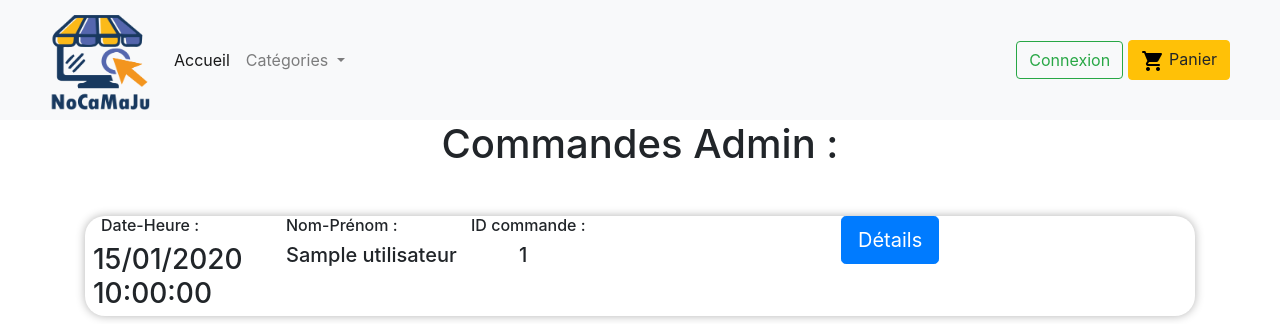
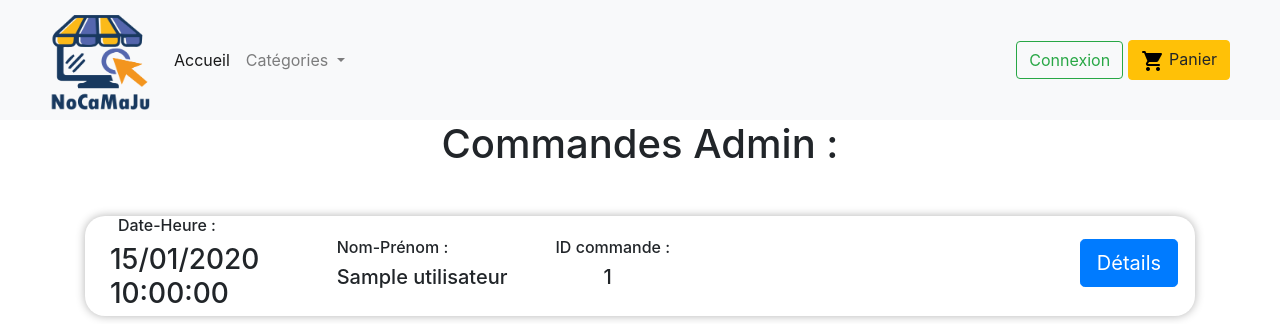
Before and after one commit to Gjuju/SymfonyProject2, a Symfony app: template templates/admin/commandes_admin.html.twig in a window 1280 px wide; the page is wider, and only the part inside the window is pictured. Shown: the top 324 px of that part. Run offline with Twig, Linux system fonts and the light colour scheme; the template is opened without the code that fills it: most values are stand-ins (such as "Sample title", 1, 10 or a date in 2020); some libraries are stand-ins or nearby versions.

Commit message:
commandeAdminTwig design alignement

```diff
--- a/templates/admin/commandes_admin.html.twig
+++ b/templates/admin/commandes_admin.html.twig
@@ -12,7 +12,7 @@
 	{% for commande in commandes %}
 		<div class="container">
 			<div class="card mb-3" style="height: 100px">
-				<div class="row no-gutters">
+				<div class="row no-gutters align-items-center justify-content-around">
 					<div class="col-2">
 						<h6 class="ml-3">Date-Heure :</h6>
 						<h3 class="card-text ml-2">{{commande.createdAt|date("d/m/Y H:i:s")}}</h3>
@@ -28,7 +28,7 @@
 					</div>
                     <div class="col-2">
                     </div>
-                    <div class="col-2">
+                    <div class="col-2 text-right">
                     <a href="#"><button class="btn btn-lg btn-primary" type="button">Détails</button></a>
                     </div>
 
```
